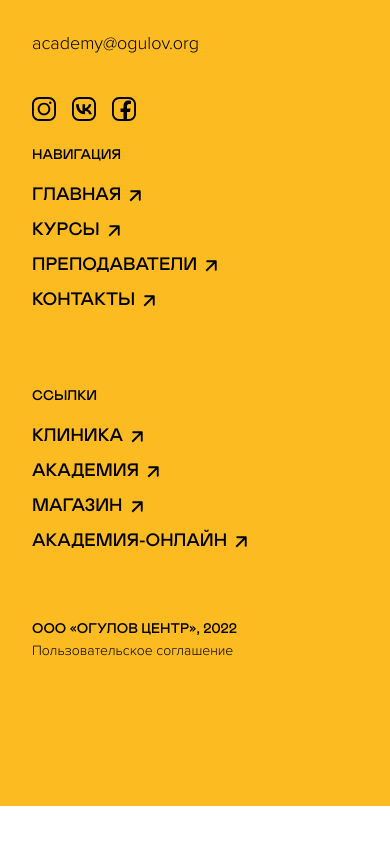
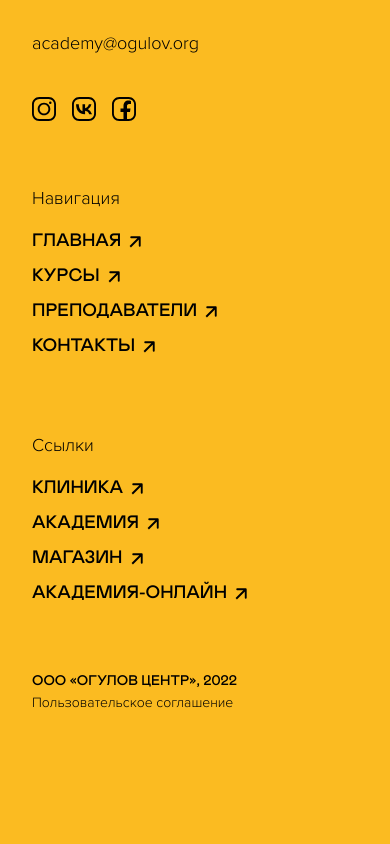
Before and after one commit to eugenekx/ogulov-academy, a Next.js app: page / in a window 390 px wide. Shown: the part 7149-7993 px from the top of the page. Before the commit the page ends 7955 px from the top, so only its background shows below. Built offline with nearby package versions, Linux system fonts and the light colour scheme; a web font is replaced by a local one.

Commit message:
fix footer links

```diff
--- a/src/components/Footer.jsx
+++ b/src/components/Footer.jsx
@@ -52,8 +52,8 @@ export const Footer = () => {
 								</Link>
 							</div>
 						</div>
-						<div className="mb-10 lg:mb-0">
-							<div className="text-s xl:text-m mb-4 uppercase">
+						<div className="my-10 lg:my-0">
+							<div className="text-m mb-4 font-proxima">
 								Навигация
 							</div>
 							<Link className="flex items-center gap-2 uppercase mb-2" href="/">
@@ -91,7 +91,7 @@ export const Footer = () => {
 							</Link>
 						</div>
 						<div className="mb-10 lg:mb-0">
-							<div className="text-s xl:text-m mb-4 uppercase">
+							<div className="text-m mb-4 font-proxima">
 								Ссылки
 							</div>
 							<Link
```
